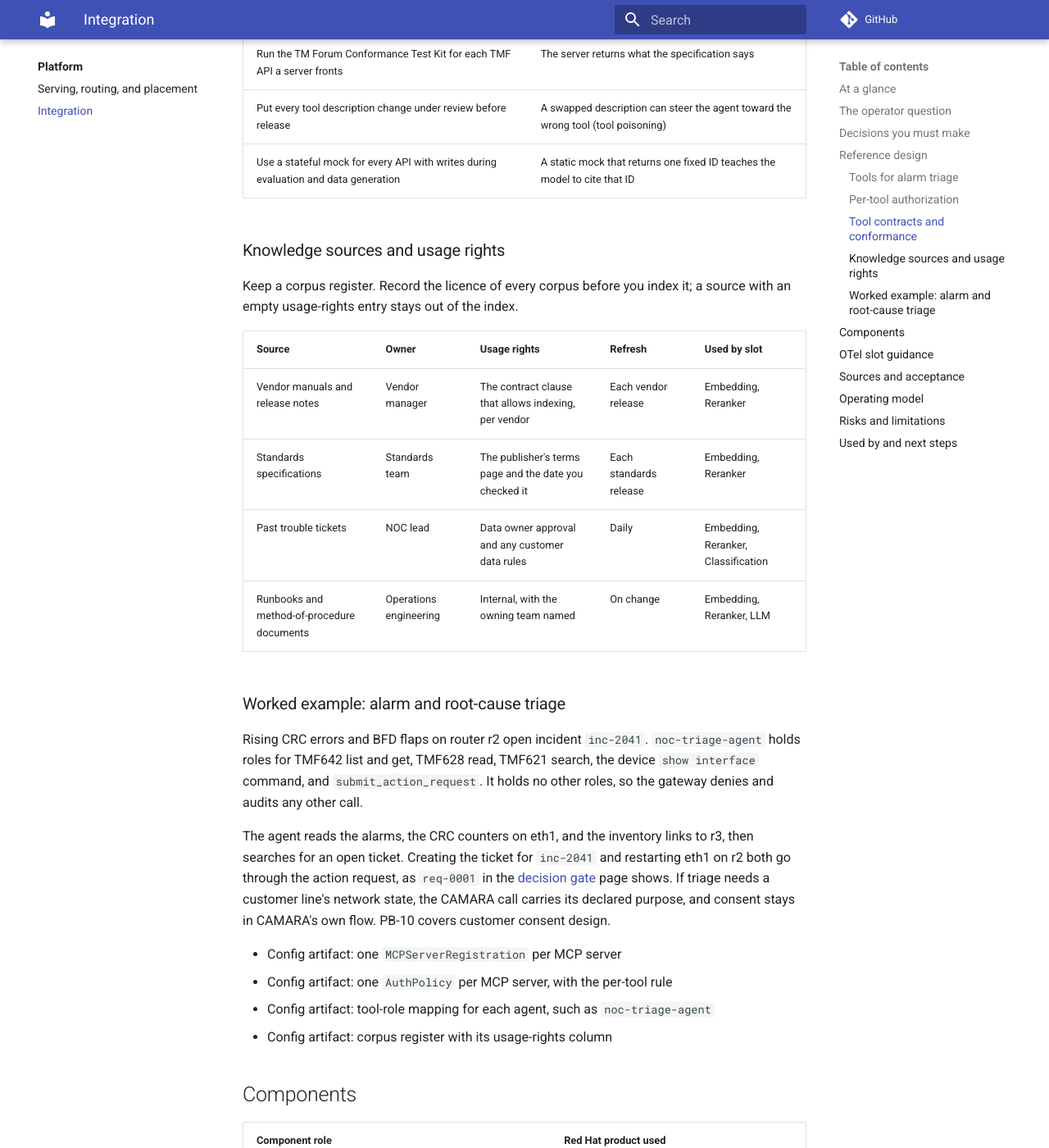
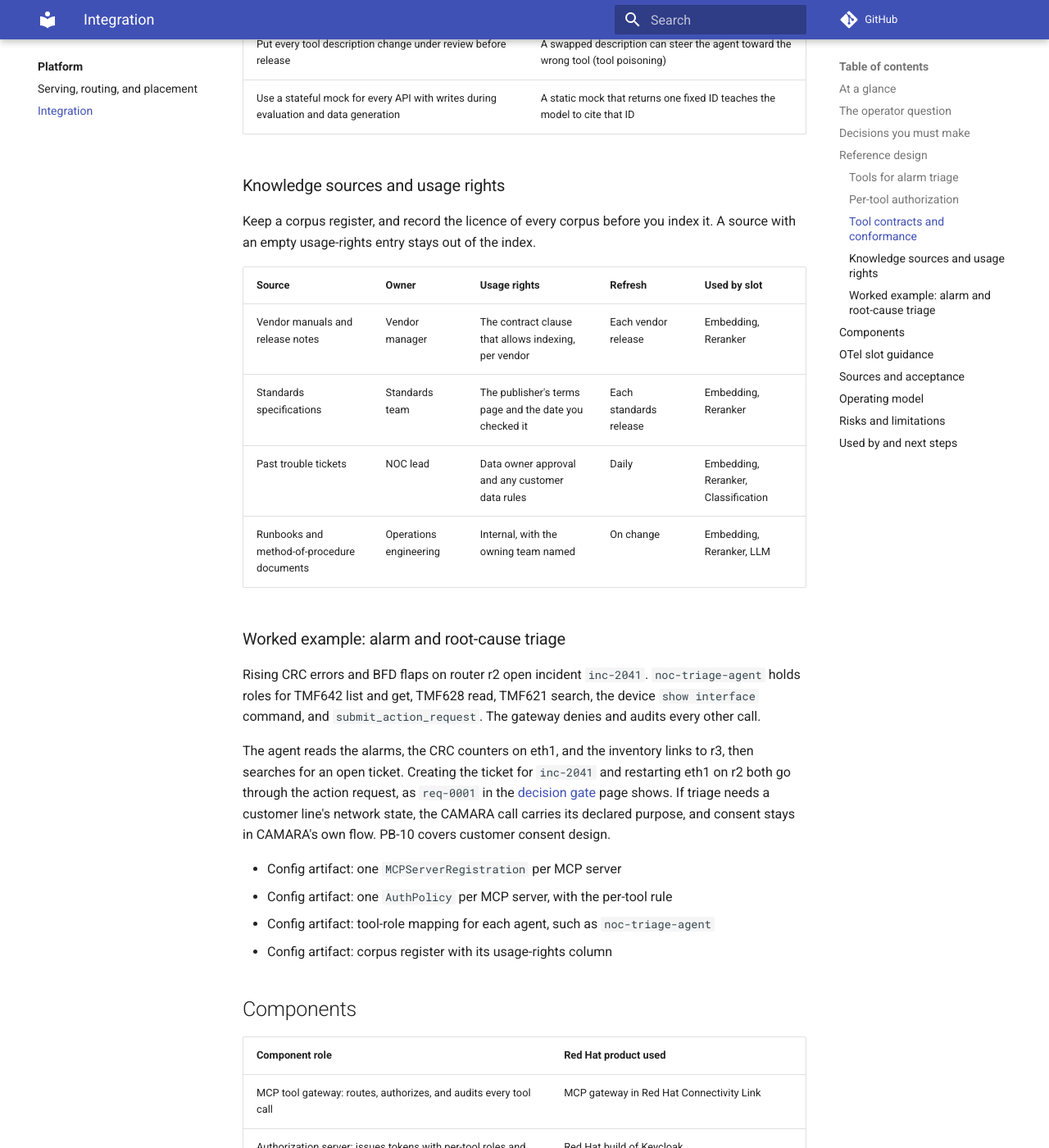
Before and after one commit to ravisharma5/otel-telco-blueprints, an MkDocs documentation site: the page built from platform/integration/README.md, in a window 1280 px wide and 1400 px high, scrolled down 4037 px. Shown: the whole window at 82% size. Built offline with MkDocs 1.6.1 and Material for MkDocs 9.7.7, drawn with Linux system fonts in a browser that asks for light colours; comment, search, counter and statistics services are not loaded; some of the changed text lies outside the part shown.

Commit message:
docs(platform): clarity pass on the integration blueprint

```diff
--- a/platform/integration/README.md
+++ b/platform/integration/README.md
@@ -110,7 +111,7 @@ One `tools/call` takes these steps:
 
 ### Knowledge sources and usage rights
 
-Keep a corpus register. Record the licence of every corpus before you index it; a source with an empty usage-rights entry stays out of the index.
+Keep a corpus register, and record the licence of every corpus before you index it. A source with an empty usage-rights entry stays out of the index.
 
 | Source | Owner | Usage rights | Refresh | Used by slot |
 |---|---|---|---|---|
@@ -121,7 +122,7 @@ Keep a corpus register. Record the licence of every corpus before you index it;
 
 ### Worked example: alarm and root-cause triage
 
-Rising CRC errors and BFD flaps on router r2 open incident `inc-2041`. `noc-triage-agent` holds roles for TMF642 list and get, TMF628 read, TMF621 search, the device `show interface` command, and `submit_action_request`. It holds no other roles, so the gateway denies and audits any other call.
+Rising CRC errors and BFD flaps on router r2 open incident `inc-2041`. `noc-triage-agent` holds roles for TMF642 list and get, TMF628 read, TMF621 search, the device `show interface` command, and `submit_action_request`. The gateway denies and audits every other call.
 
 The agent reads the alarms, the CRC counters on eth1, and the inventory links to r3, then searches for an open ticket. Creating the ticket for `inc-2041` and restarting eth1 on r2 both go through the action request, as `req-0001` in the [decision gate](../../architecture/decision-gate.md) page shows. If triage needs a customer line's network state, the CAMARA call carries its declared purpose, and consent stays in CAMARA's own flow. PB-10 covers customer consent design.
 
```
Also changed, not shown: other parts of platform/integration/README.md (+4 -3 lines).
